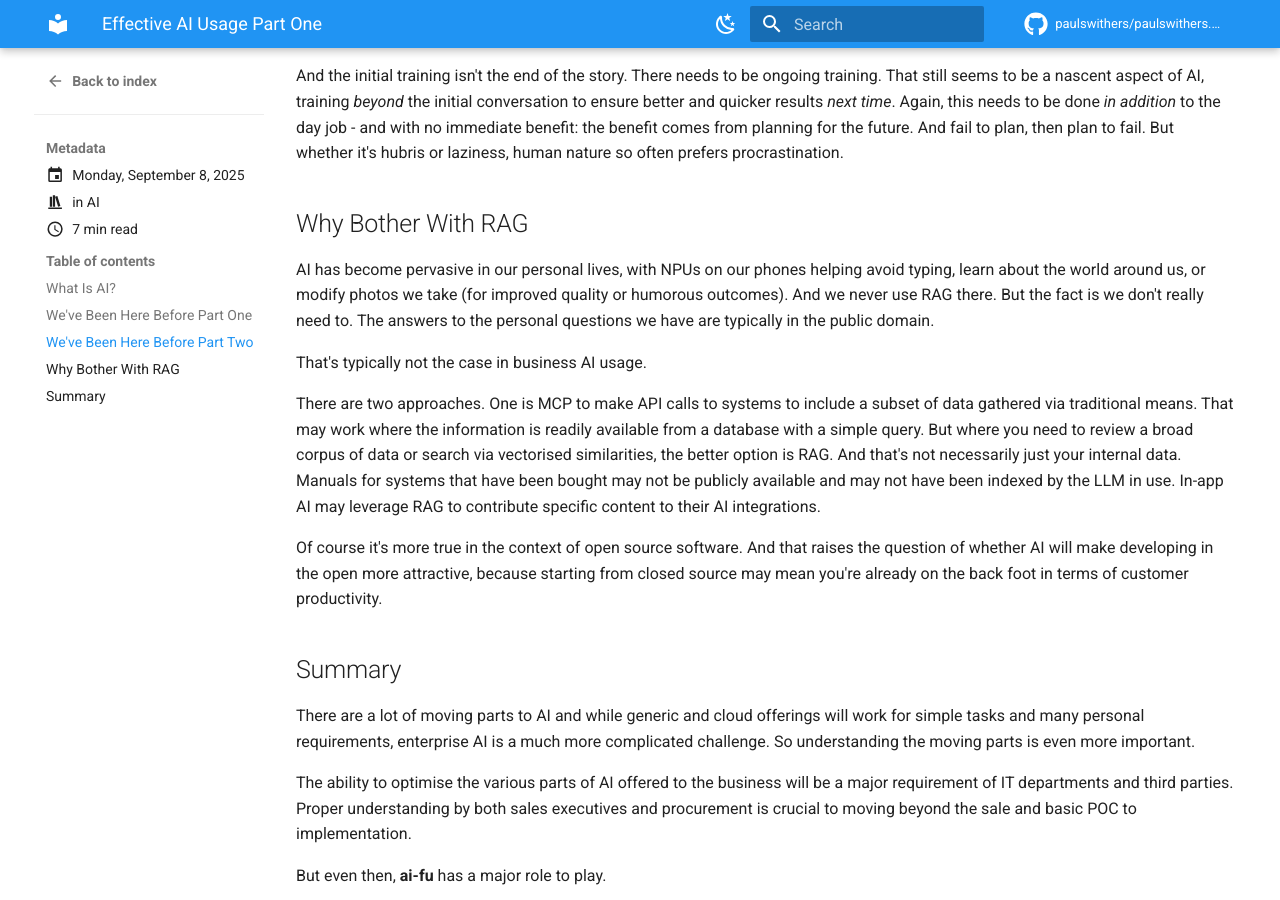
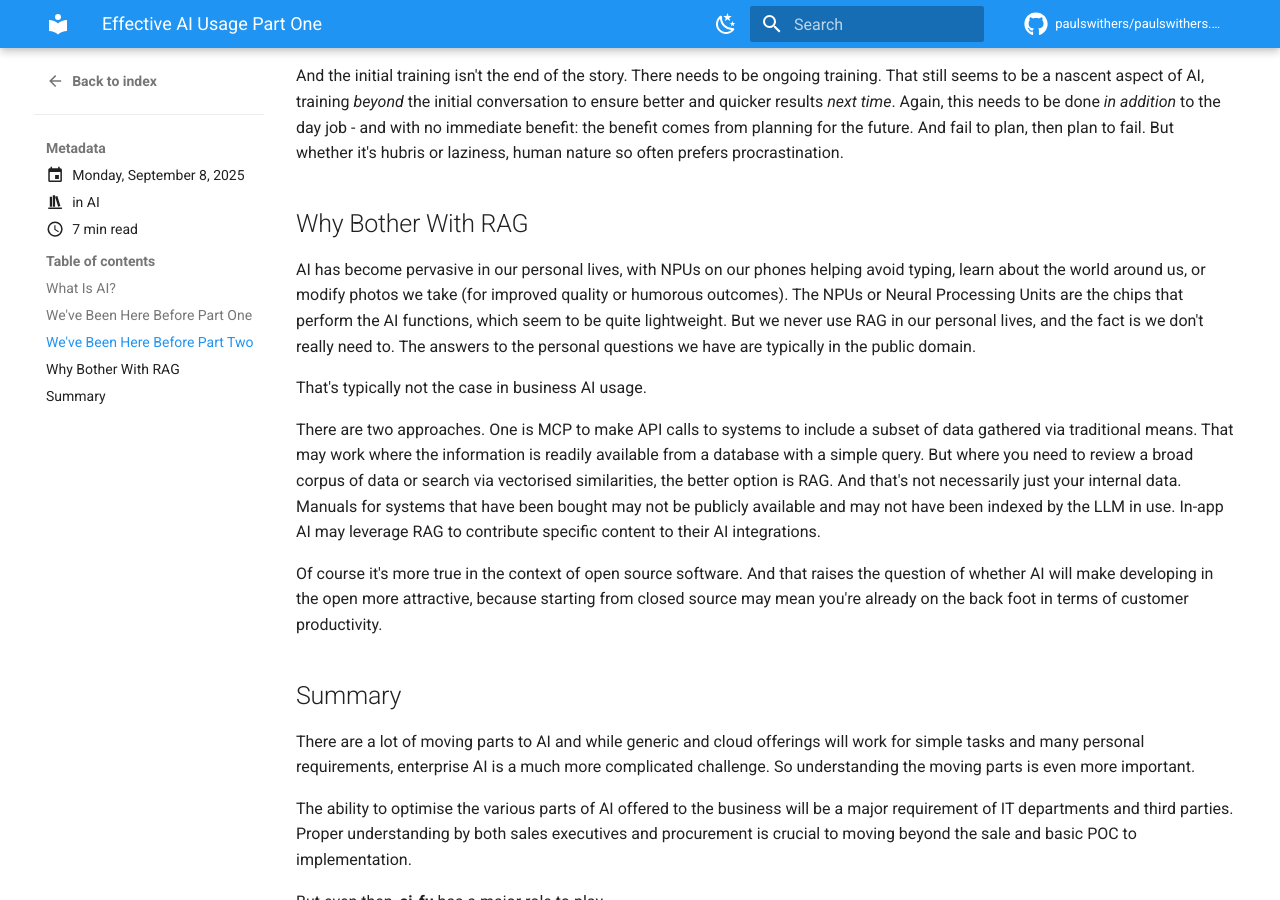
Before and after one commit to paulswithers/paulswithers.github.io, an MkDocs documentation site: the page built from docs/blog/posts/2025-09-08-barriers-to-effective-ai.md, in a window 1280 px wide and 900 px high, scrolled down 2394 px. Built offline with MkDocs 1.6.1 and Material for MkDocs 9.7.7, drawn with Linux system fonts in a browser that asks for light colours; comment, search, counter and statistics services are not loaded; some of the changed text lies outside the part shown.

Commit message:
Update to blog post

```diff
--- a/docs/blog/posts/2025-09-08-barriers-to-effective-ai.md
+++ b/docs/blog/posts/2025-09-08-barriers-to-effective-ai.md
@@ -67,7 +67,7 @@ And the initial training isn't the end of the story. There needs to be ongoing t
 
 ## Why Bother With RAG
 
-AI has become pervasive in our personal lives, with NPUs on our phones helping avoid typing, learn about the world around us, or modify photos we take (for improved quality or humorous outcomes). And we never use RAG there. But the fact is we don't really need to. The answers to the personal questions we have are typically in the public domain.
+AI has become pervasive in our personal lives, with NPUs on our phones helping avoid typing, learn about the world around us, or modify photos we take (for improved quality or humorous outcomes). The NPUs or Neural Processing Units are the chips that perform the AI functions, which seem to be quite lightweight. But we never use RAG in our personal lives, and the fact is we don't really need to. The answers to the personal questions we have are typically in the public domain.
 
 That's typically not the case in business AI usage.
 
```
Also changed, not shown: other parts of docs/blog/posts/2025-09-08-barriers-to-effective-ai.md (+1 -1 lines).
